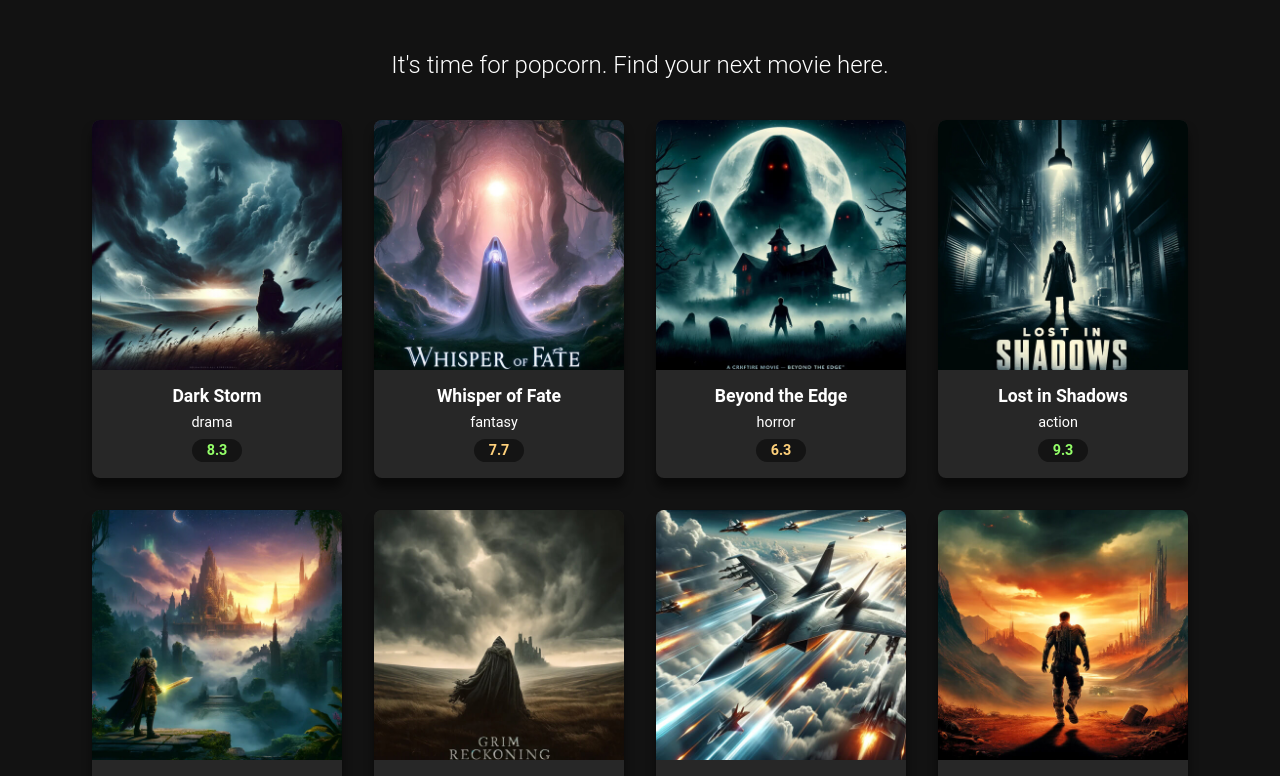
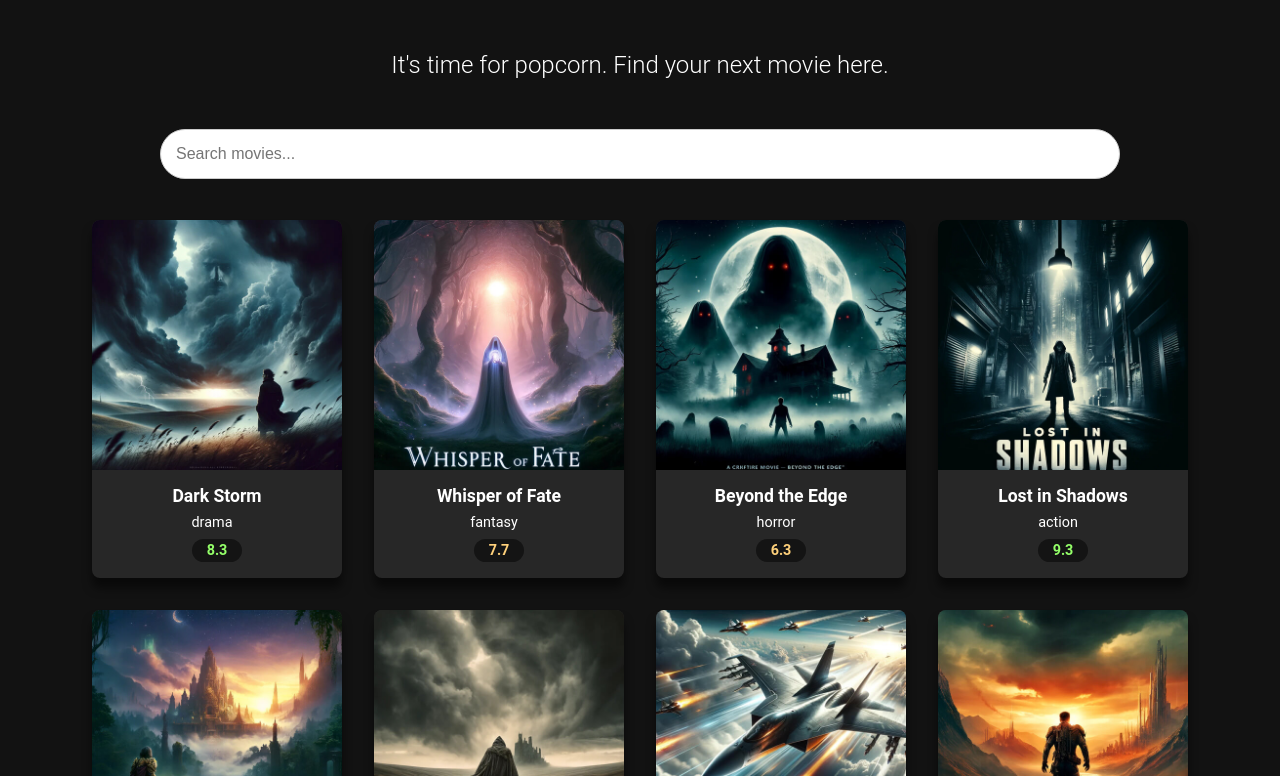
Before and after one commit to dirkcallaway/moviedux, a React (Create React App) app: page / in a window 1280 px wide. Shown: the part 324-1100 px from the top of the page. Built offline with nearby package versions, Linux system fonts and the light colour scheme.

Commit message:
Added searchbar and hooked up to filter movies

```diff
--- a/src/components/MoviesGrid.js
+++ b/src/components/MoviesGrid.js
@@ -5,6 +5,9 @@
 export default function MoviesGrid() {
 
   const [movies, setMovies] = useState([]);
+  const [searchTerm, setSearchTerm] = useState('');
+  const filteredMovies = movies.filter(movie => movie.title.toLowerCase().includes(searchTerm.toLowerCase()));
+
 
   useEffect(() => {
     fetch(`${process.env.PUBLIC_URL}/movies.json`)
@@ -13,14 +16,20 @@
   }, [])
 
   return (
-    <div className='movies-grid'>
-
-      {
-        movies.map(movie => (
-          <MovieCard key={movie.id} movie={movie} />
-        ))
-      }
-
+    <div>
+      <input
+        type="text"
+        className="search-input"
+        value={searchTerm}
+        onChange={(e) => setSearchTerm(e.target.value)}
+        placeholder="Search movies..." />
+      <div className='movies-grid'>
+        {
+          filteredMovies.map(movie => (
+            <MovieCard key={movie.id} movie={movie} />
+          ))
+        }
+      </div>
     </div>
   )
 }
--- a/src/styles.css
+++ b/src/styles.css
@@ -25,7 +25,7 @@
 .search-input {
   padding: 15px;
   margin: 25px 10px;
-  width: 100%;
+  width: 80%;
   font-size: 16px;
   border-radius: 100px;
   border: 1px solid #ccc;
```
